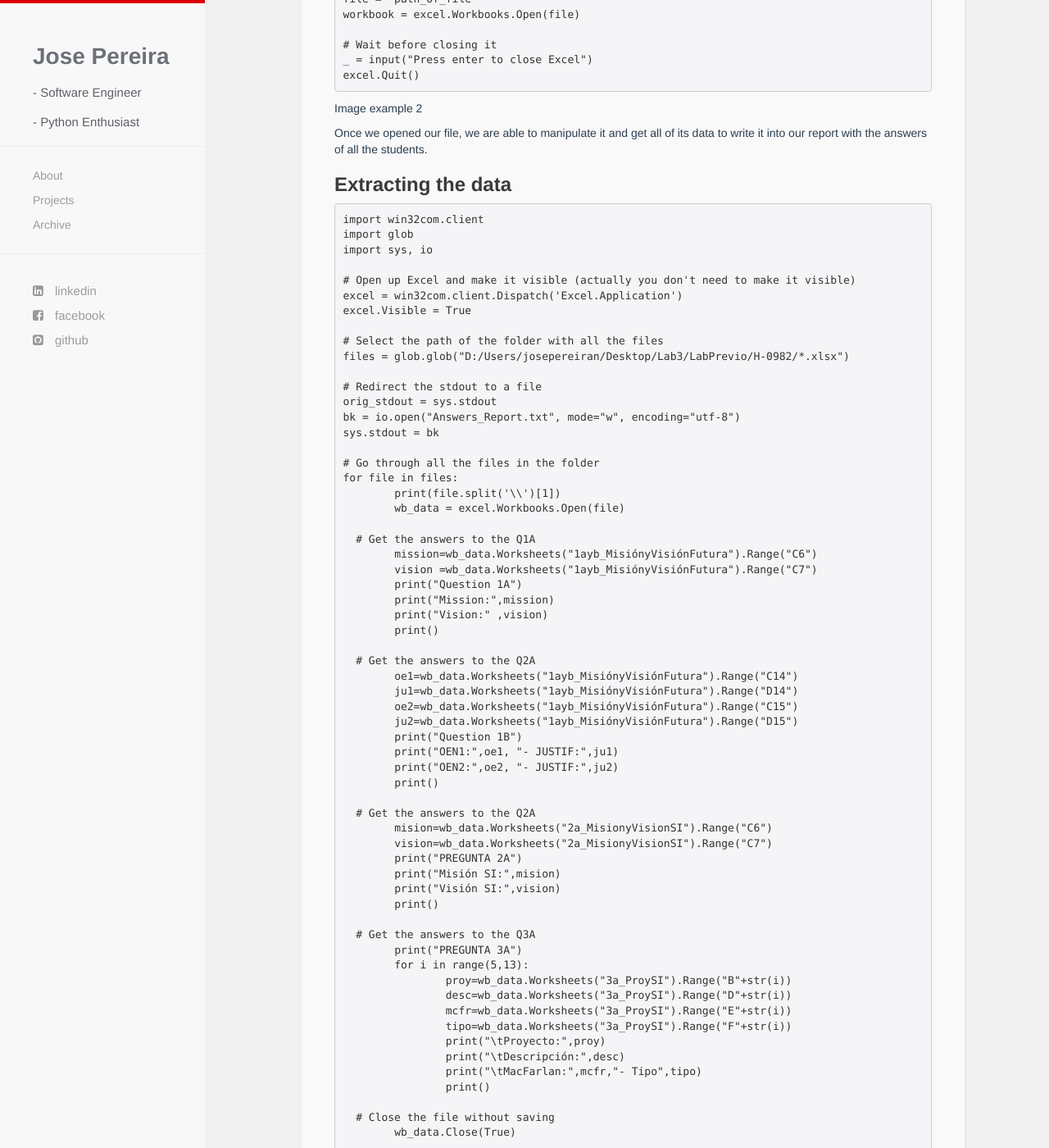
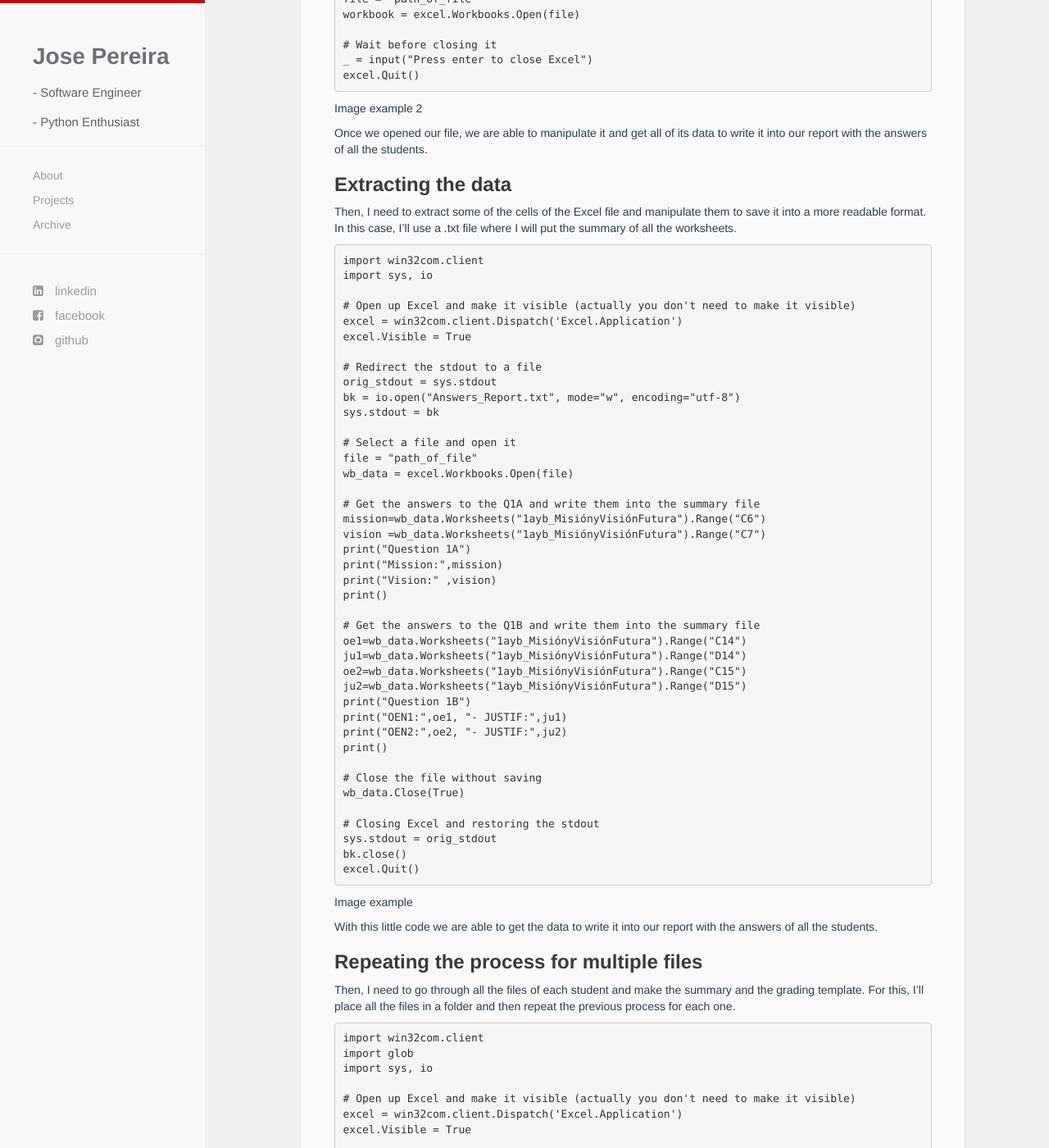
Before and after one commit to jpereiran/jpereiran.github.io, a Jekyll site: the page built from _posts/2019-12-04-Excel-automation-with-pywin32.markdown, in a window 1280 px wide and 1400 px high, scrolled down 1069 px. Shown: the whole window at 82% size. Built offline with Jekyll 4.4.1, drawn with Linux system fonts in a browser that asks for light colours; nearby versions of some CDN libraries; Markdown is read by kramdown in place of the engine named in the settings; comment, search, counter and statistics services are not loaded; some of the changed text lies outside the part shown.

Commit message:
Update 2019-12-04-Excel-automation-with-pywin32.markdown

```diff
--- a/_posts/2019-12-04-Excel-automation-with-pywin32.markdown
+++ b/_posts/2019-12-04-Excel-automation-with-pywin32.markdown
@@ -56,6 +56,59 @@ Once we opened our file, we are able to manipulate it and get all of its data to
 
 ### Extracting the data
 
+Then, I need to extract some of the cells of the Excel file and manipulate them to save it into a more readable format. In this case, I'll use a .txt file where I will put the summary of all the worksheets.
+
+{% highlight pyhon %}
+import win32com.client
+import sys, io
+
+# Open up Excel and make it visible (actually you don't need to make it visible)
+excel = win32com.client.Dispatch('Excel.Application')
+excel.Visible = True
+
+# Redirect the stdout to a file
+orig_stdout = sys.stdout
+bk = io.open("Answers_Report.txt", mode="w", encoding="utf-8")
+sys.stdout = bk
+
+# Select a file and open it
+file = "path_of_file"
+wb_data = excel.Workbooks.Open(file)
+
+# Get the answers to the Q1A and write them into the summary file
+mission=wb_data.Worksheets("1ayb_MisiónyVisiónFutura").Range("C6")
+vision =wb_data.Worksheets("1ayb_MisiónyVisiónFutura").Range("C7")
+print("Question 1A")
+print("Mission:",mission)
+print("Vision:" ,vision)
+print()
+
+# Get the answers to the Q1B and write them into the summary file
+oe1=wb_data.Worksheets("1ayb_MisiónyVisiónFutura").Range("C14")
+ju1=wb_data.Worksheets("1ayb_MisiónyVisiónFutura").Range("D14")
+oe2=wb_data.Worksheets("1ayb_MisiónyVisiónFutura").Range("C15")
+ju2=wb_data.Worksheets("1ayb_MisiónyVisiónFutura").Range("D15")
+print("Question 1B")
+print("OEN1:",oe1, "- JUSTIF:",ju1)
+print("OEN2:",oe2, "- JUSTIF:",ju2)
+print()
+
+# Close the file without saving
+wb_data.Close(True)
+
+# Closing Excel and restoring the stdout
+sys.stdout = orig_stdout
+bk.close()
+excel.Quit()
+{% endhighlight %}
+
+Image example
+
+With this little code we are able to get the data to write it into our report with the answers of all the students.
+
+### Repeating the process for multiple files
+
+Then, I need to go through all the files of each student and make the summary and the grading template. For this, I'll place all the files in a folder and then repeat the previous process for each one.
 
 {% highlight pyhon %}
 import win32com.client
@@ -123,10 +176,31 @@ for file in files:
 # Closing Excel and restoring the stdout
 sys.stdout = orig_stdout
 bk.close()
+
+wb_template = excel.Workbooks.Add()
+
+# Headers
+wb_template.Worksheets(1).Range("A1").Value = 'File'
+wb_template.Worksheets(1).Range("B1").Value = 'Q1A'
+wb_template.Worksheets(1).Range("C1").Value = 'C1A'
+wb_template.Worksheets(1).Range("D1").Value = 'Q1B'
+wb_template.Worksheets(1).Range("E1").Value = 'C1A'
+wb_template.Worksheets(1).Range("F1").Value = 'Q2A'
+wb_template.Worksheets(1).Range("G1").Value = 'C2A'
+
+for idx, arch in enumerate(archivos):
+	wb_template.Worksheets(1).Range("A"+str(idx+2)).Value = arch.replace('\\','/')
+
+# Add full path, otherwise it will save in My Documents
+excel.DisplayAlerts = False
+wb_template.SaveAs(r'd:\Users\josepereiran\Desktop\Grades_Template.xlsx')
+wb_template.Close()
+excel.DisplayAlerts = True
 excel.Quit()
+
 {% endhighlight %}
 
-
+Finally, I'm able to get the summary of all the files in a little .txt and a template for grading each of the students
 
 Image example 3
 
@@ -136,4 +210,4 @@ My preference is to try to stick with python as much as possible for my day-to-d
 ### Next steps
 With this example, I showed you how to open an set of Excel files with the same structure form a folder and extract all of its data into a .txt report and into an Excel template to grade the different questions in each of the files.
 
-In the next tutorial, I'll show you how to read this file with the grades and place them and the comments in each of the student files to avoid the work of opening each individual file and working directly in them.
+In the next tutorial, I'll show you how to read template file with the grades and place them and the comments in each of the student files to avoid the work of opening each individual file and working directly in them.
```
